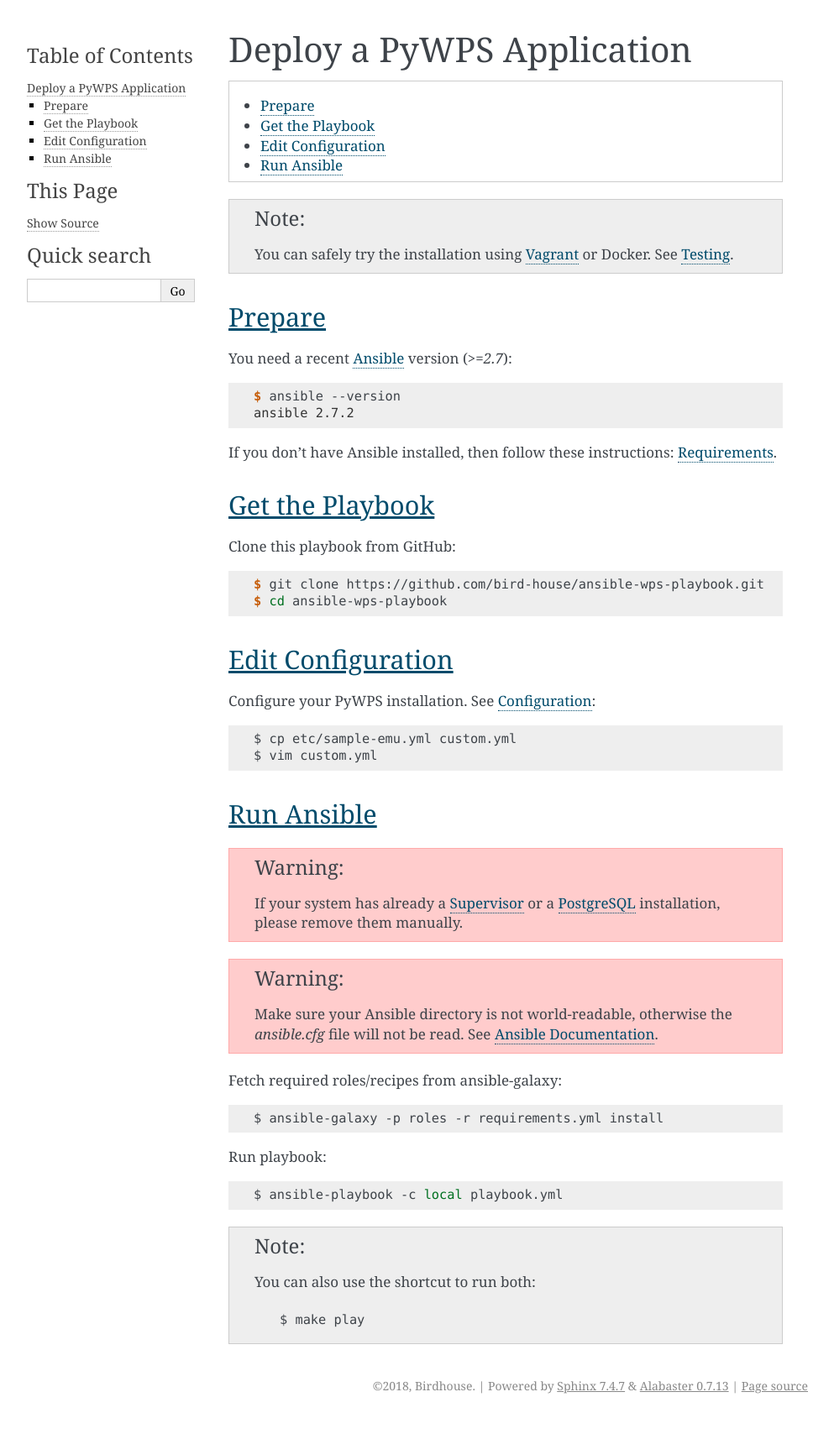
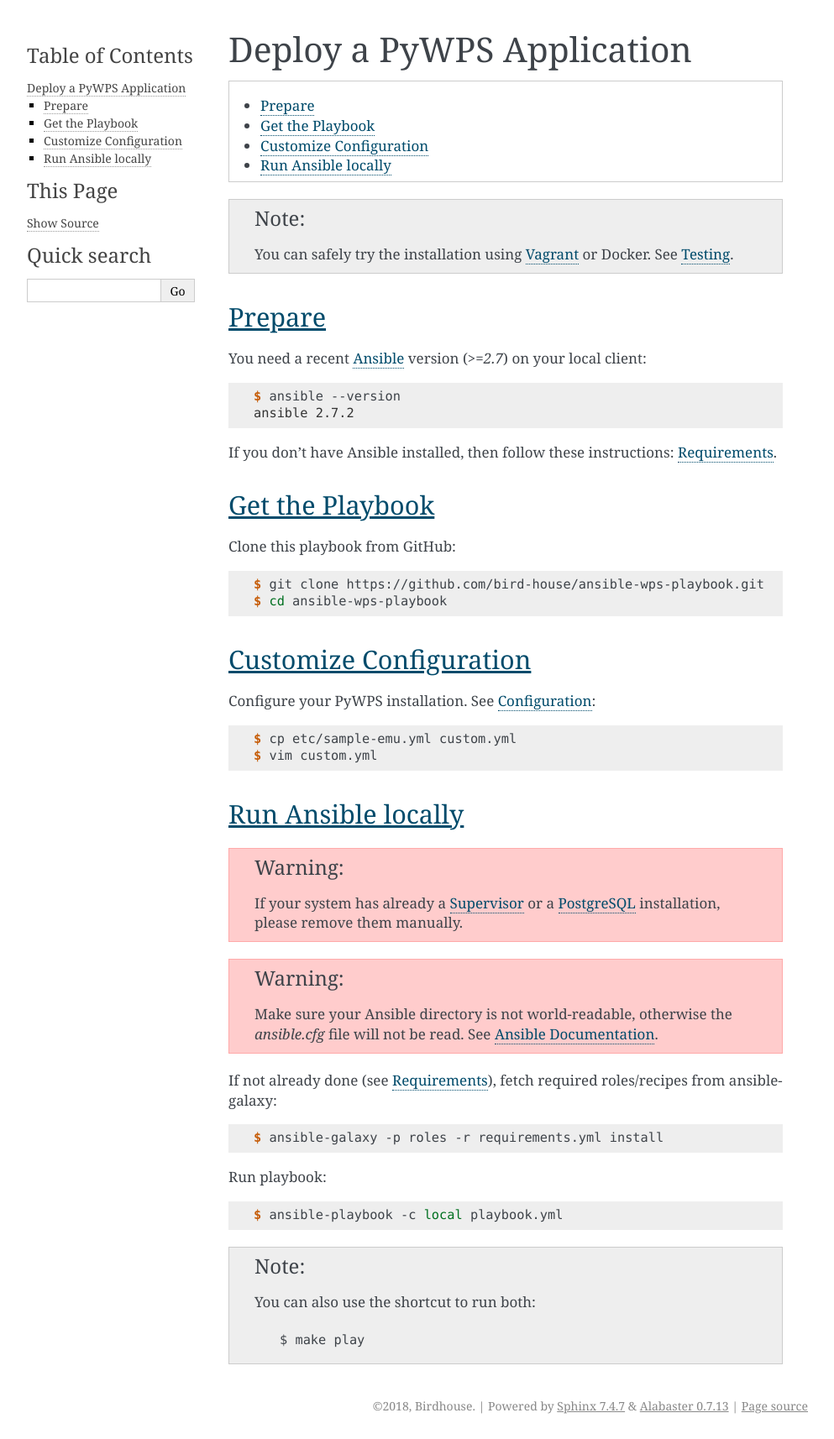
Before and after one commit to bird-house/ansible-wps-playbook, a Sphinx documentation site: the page built from docs/source/deploy.rst, in a window 1280 px wide. Shown: the whole page at 84% size, without its empty margins (148-1141 px from the left). Built offline with Sphinx 7.4.7, drawn with Linux system fonts in a browser that asks for light colours; pages that are not in the unit, such as notebooks, are missing from menus; before the commit the page ends 1690 px from its top, so only the background shows below that.

Commit message:
update deploy

```diff
--- a/docs/source/deploy.rst
+++ b/docs/source/deploy.rst
@@ -12,7 +12,7 @@
 Prepare
 -------
 
-You need a recent Ansible_ version (`>=2.7`):
+You need a recent Ansible_ version (`>=2.7`) on your local client:
 
 .. code-block:: console
 
@@ -31,18 +31,18 @@
     $ git clone https://github.com/bird-house/ansible-wps-playbook.git
     $ cd ansible-wps-playbook
 
-Edit Configuration
-------------------
+Customize Configuration
+-----------------------
 
 Configure your PyWPS installation. See :ref:`Configuration`:
 
-.. code-block:: sh
+.. code-block:: console
 
   $ cp etc/sample-emu.yml custom.yml
   $ vim custom.yml
 
-Run Ansible
------------
+Run Ansible locally
+-------------------
 
 .. warning::
 
@@ -53,15 +53,15 @@
   Make sure your Ansible directory is not world-readable, otherwise the `ansible.cfg` file will not be read.
   See `Ansible Documentation <https://docs.ansible.com/ansible/devel/reference_appendices/config.html#cfg-in-world-writable-dir>`_.
 
-Fetch required roles/recipes from ansible-galaxy:
+If not already done (see :ref:`requirements`), fetch required roles/recipes from ansible-galaxy:
 
-.. code-block:: sh
+.. code-block:: console
 
     $ ansible-galaxy -p roles -r requirements.yml install
 
 Run playbook:
 
-.. code-block:: sh
+.. code-block:: console
 
     $ ansible-playbook -c local playbook.yml
 
--- a/docs/source/index.rst
+++ b/docs/source/index.rst
@@ -10,6 +10,5 @@
    deploy
    configuration
    testing
-   ideas
    changes
    appendix
```
